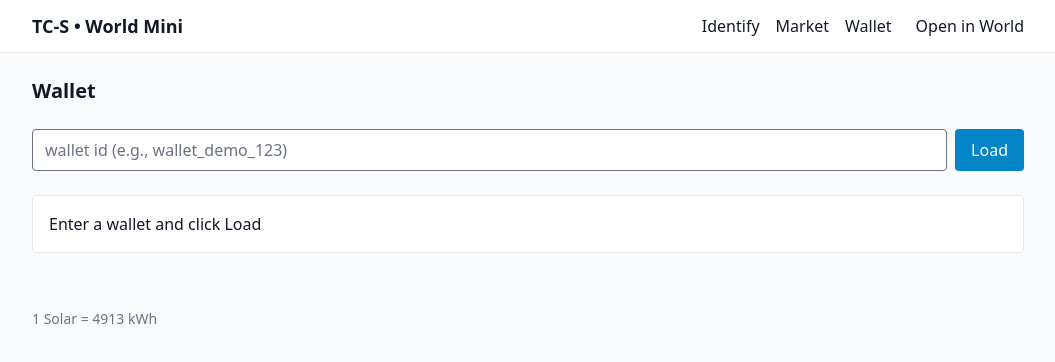
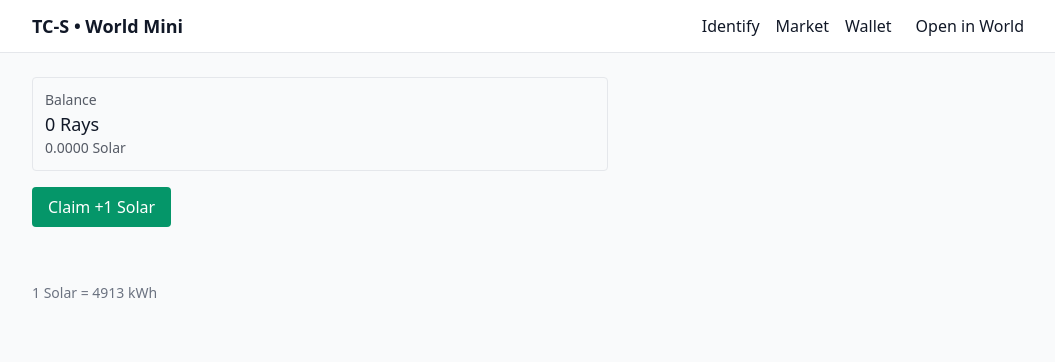
Before and after one commit to tdfranklin101-ui/TC-S-Network-Solar-Wallet-World.org-v1, a Next.js app: page /wallet in a window 1280 px wide. Shown: the top 362 px of the page, without its empty margins (112-1167 px from the left). Built offline with nearby package versions, Linux system fonts and the light colour scheme; no server answers.

Commit message:
Update page.tsx

```diff
--- a/app/wallet/page.tsx
+++ b/app/wallet/page.tsx
@@ -1,40 +1,24 @@
-"use client";
-import { useEffect, useState } from "react";
+'use client';
+import { useEffect, useState } from 'react';
+import { kwhToRays, kwhToSolar, fmtRays, fmtSolar, ONE_SOLAR_KWH } from '@/lib/units';
 
-export default function WalletPage() {
-  const [wallet, setWallet] = useState("");
-  const [balance, setBalance] = useState<number | null>(null);
-  const [loading, setLoading] = useState(false);
+export default function Wallet() {
+  const [kwh,setKwh] = useState(0); const [msg,setMsg] = useState<string>();
 
-  const fetchBalance = async (w: string) => {
-    setLoading(true);
-    const res = await fetch(`/api/wallet/balance?wallet=${encodeURIComponent(w)}`);
-    const json = await res.json();
-    setBalance(json.rays ?? 0);
-    setLoading(false);
-  };
+  const load = async()=>{ const r = await fetch('/api/wallet/balance'); const j = await r.json(); setKwh(j.kwh||0); };
+  useEffect(()=>{ load(); },[]);
 
-  useEffect(() => {
-    const url = new URL(window.location.href);
-    const w = url.searchParams.get("wallet") ?? "";
-    if (w) { setWallet(w); fetchBalance(w); }
-  }, []);
+  const daily = async()=>{ const r = await fetch('/api/wallet/daily',{method:'POST'}); const j = await r.json(); setMsg(j.granted?'Granted +1 Solar':'Already claimed'); load(); };
 
   return (
-    <div className="grid gap-6">
-      <h1 className="text-xl font-semibold">Wallet</h1>
-      <div className="flex gap-2">
-        <input value={wallet} onChange={(e)=>setWallet(e.target.value)}
-               placeholder="wallet id (e.g., wallet_demo_123)"
-               className="border rounded px-3 py-2 w-full"/>
-        <button onClick={()=>wallet && fetchBalance(wallet)} className="rounded bg-sky-600 text-white px-4 py-2">Load</button>
+    <div className="max-w-xl space-y-4">
+      <div className="p-3 border rounded">
+        <div className="text-sm opacity-70">Balance</div>
+        <div className="text-lg">{fmtRays(kwhToRays(kwh))} Rays</div>
+        <div className="text-sm opacity-70">{fmtSolar(kwhToSolar(kwh))} Solar</div>
       </div>
-      <div className="rounded border bg-white p-4">
-        {loading ? "Loading…" : balance !== null ? (
-          <div><div className="text-sm text-gray-500">Rays balance</div>
-          <div className="text-3xl font-semibold">{balance.toLocaleString()}</div></div>
-        ) : "Enter a wallet and click Load"}
-      </div>
+      <button onClick={daily} className="px-4 py-2 bg-emerald-600 text-white rounded">Claim +1 Solar</button>
+      {msg && <div className="text-sm opacity-70">{msg}</div>}
     </div>
   );
 }
```
